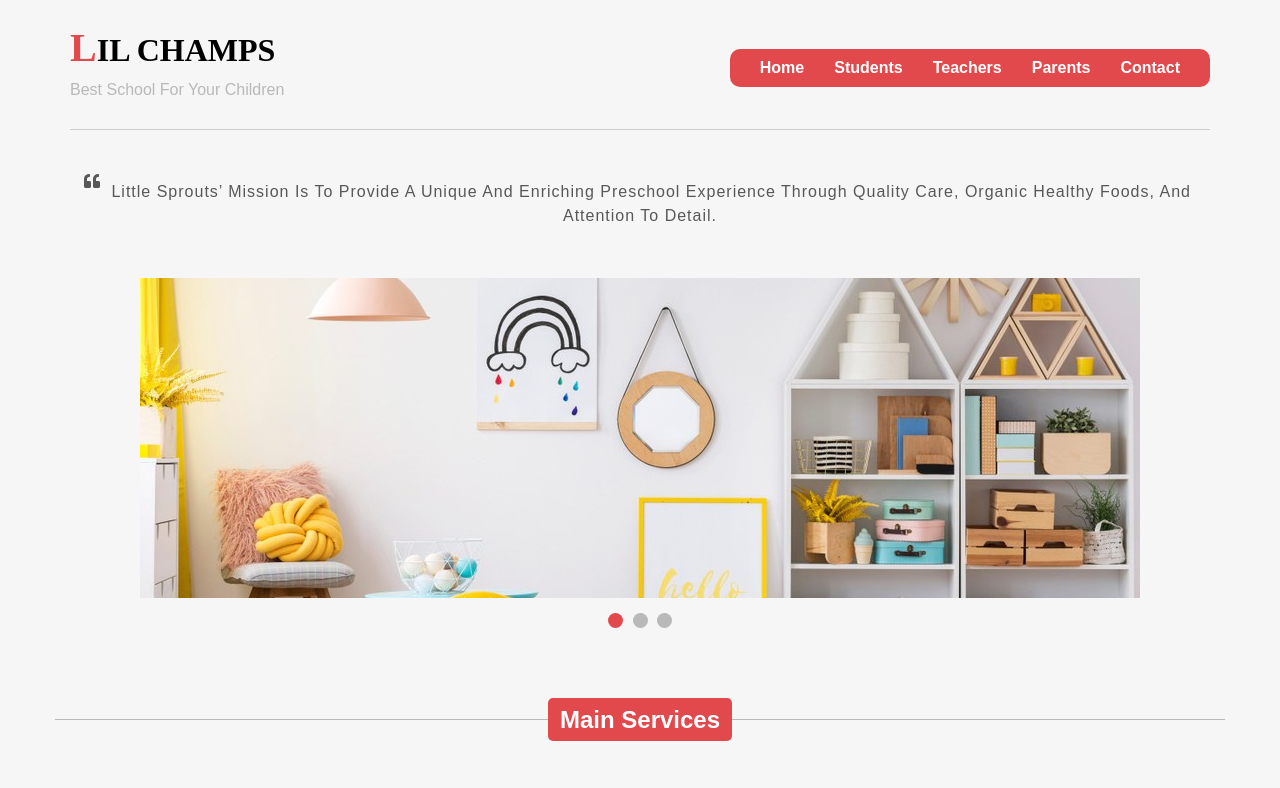
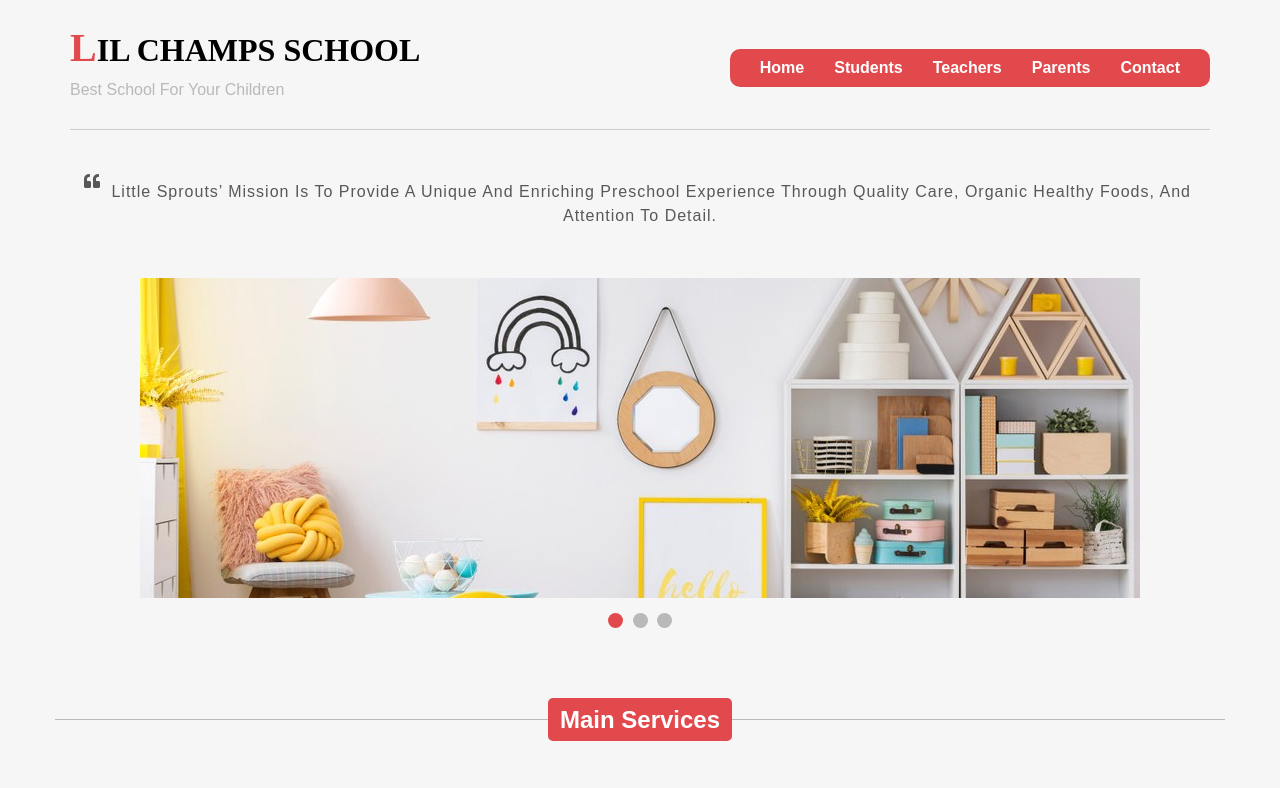
Before and after one commit to jatinparashar333/lil-champs-pre-school, a plain HTML site: page index.html in a window 1280 px wide. Shown: the top 788 px of the page. Drawn offline with Linux system fonts and the light colour scheme.

Commit message:
Update index.html

```diff
--- a/index.html
+++ b/index.html
@@ -27,7 +27,7 @@
         <!-- Logo -->
         <div class="logo">
           <div class="logo-content">
-            <h1>lil Champs</h1>
+            <h1>lil Champs school</h1>
             <p>best school for your children</p>
           </div>
           <!-- Responsive Icon -->
```
